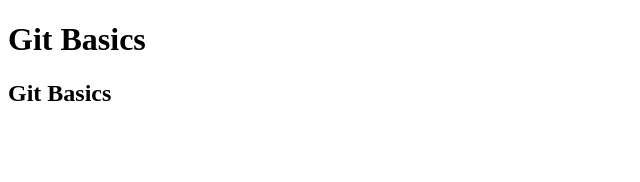
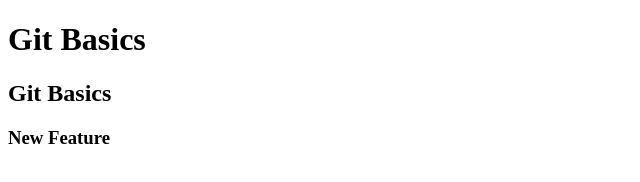
Before and after one commit to gladstoneabraham/Coding-Challenge-one, a plain HTML site: page index.html in a window 1280 px wide. Shown: the whole page, without its empty margins (0-640 px from the left). Drawn offline with Linux system fonts and the light colour scheme.

Commit message:
Introduced the new feature

```diff
--- a/index.html
+++ b/index.html
@@ -9,5 +9,8 @@
     <body>
         <h1>Git Basics</h1>
         <h2>Git Basics</h2>
+        <div>
+            <h3>New Feature</h3>
+        </div>
     </body>
 </html>
```
